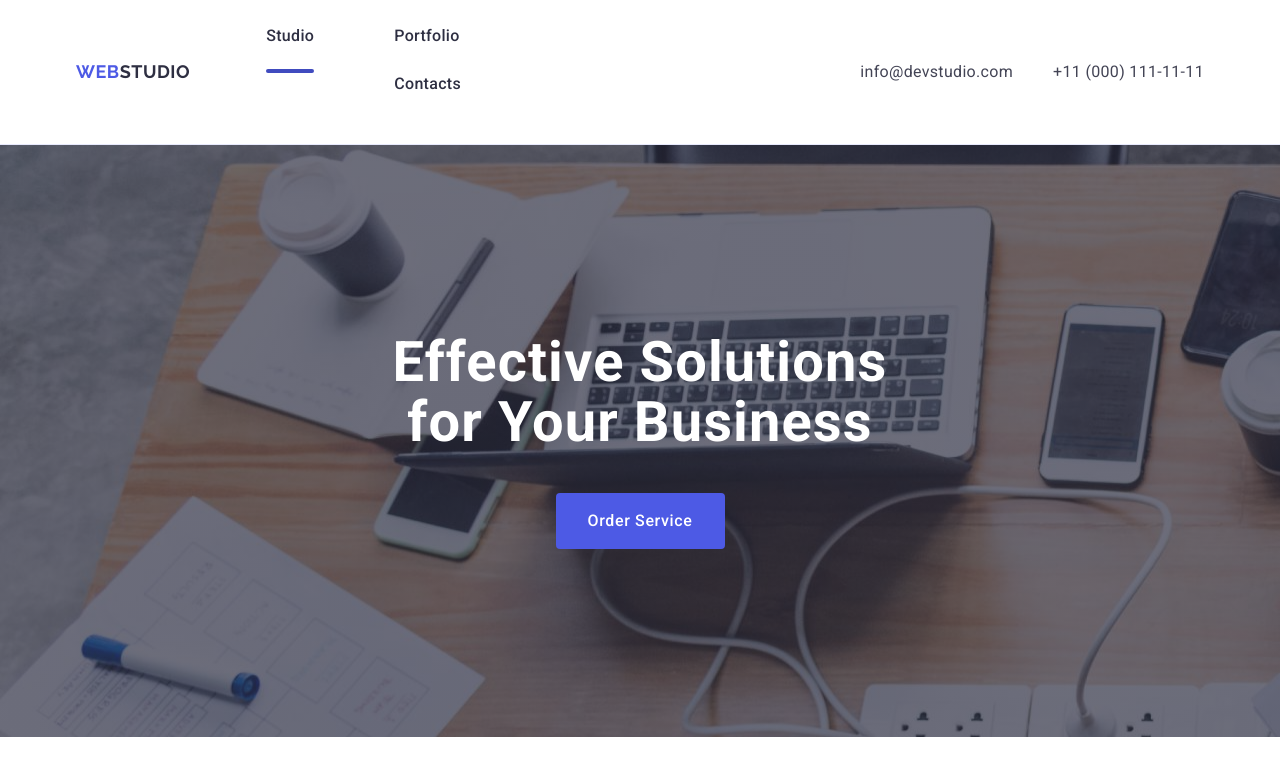
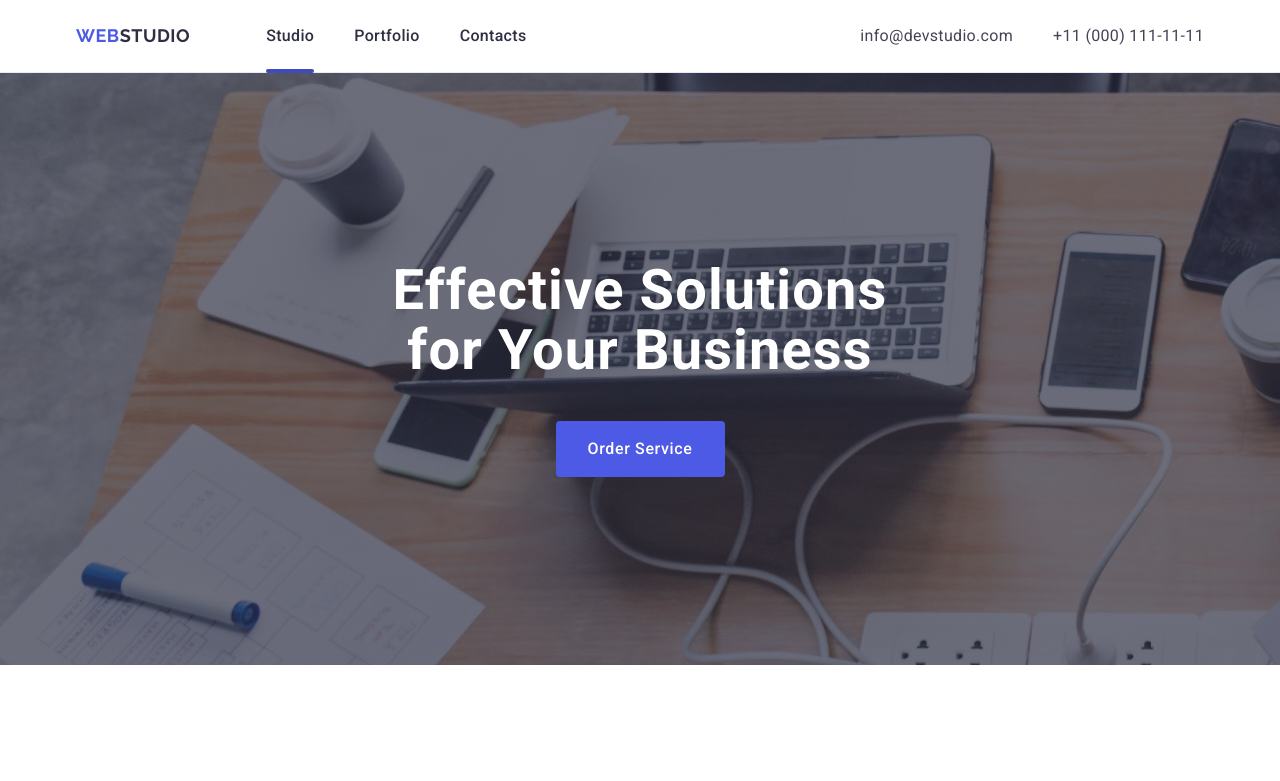
Before and after one commit to YLevytsk/goit-markup-hw-04, a plain HTML site: page index.html in a window 1280 px wide. Shown: the top 781 px of the page. Drawn offline with nearby package versions, Linux system fonts and the light colour scheme.

Commit message:
ерев

```diff
--- a/index.html
+++ b/index.html
@@ -33,14 +33,14 @@
             Web<span class="logo_studio">Studio</span>
           </a>
           <ul class="nav-list">
-          <li class="nav-item">
-  <a class="navi-link-menu current" href="./index.html">Studio</a>
-</li>
             <li class="nav-item">
-
-            <li a class="navi-link-menu" href="" class="href current">Portfolio</a>
-            </liclass="nav-item">
-              <a class="navi-link-menu" href="" class="href current">Contacts</a>
+              <a class="navi-link-menu current" href="./index.html">Studio</a>
+            </li>
+            <li class="nav-item">
+              <a class="navi-link-menu" href="">Portfolio</a>
+            </li>
+            <li class="nav-item">
+              <a class="navi-link-menu" href="">Contacts</a>
             </li>
           </ul>
         </nav>
```
